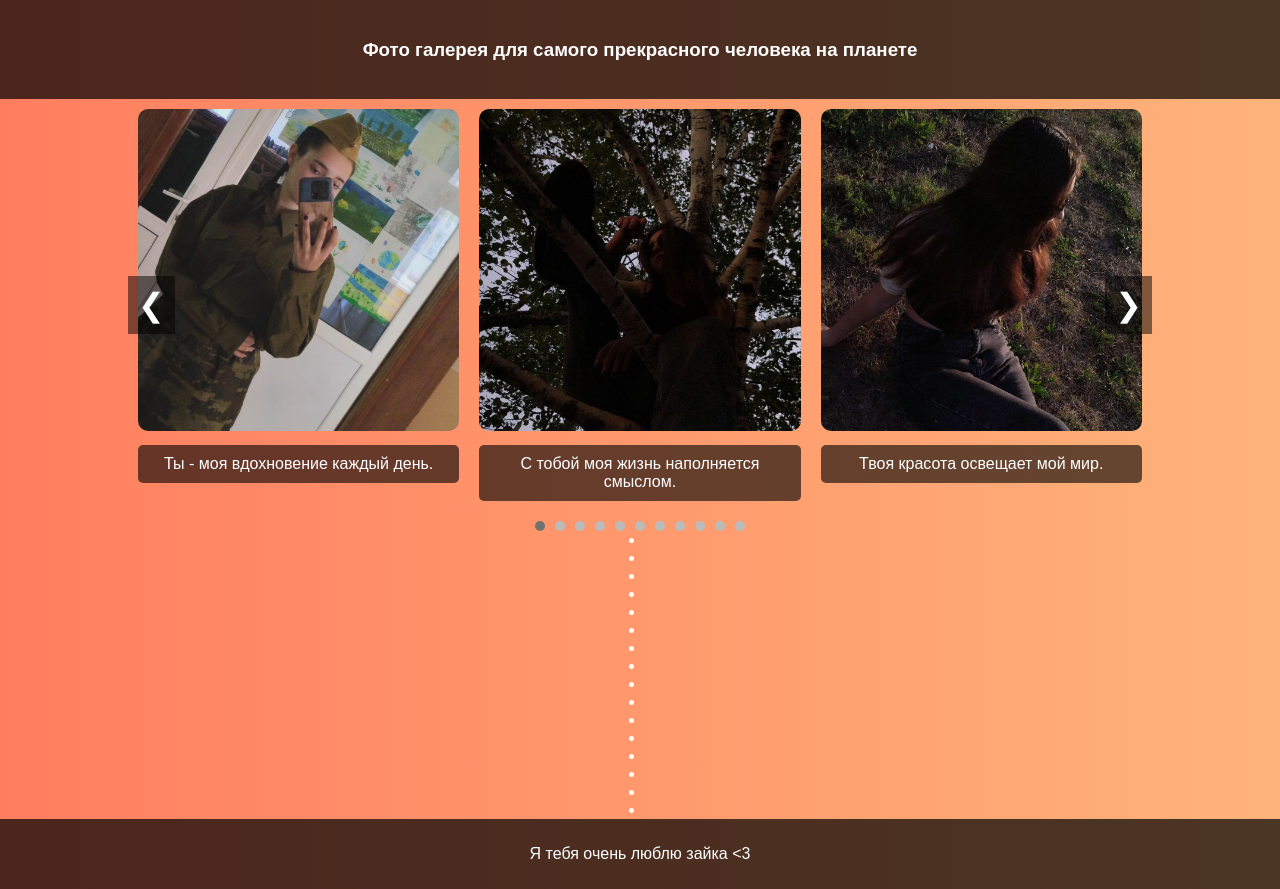
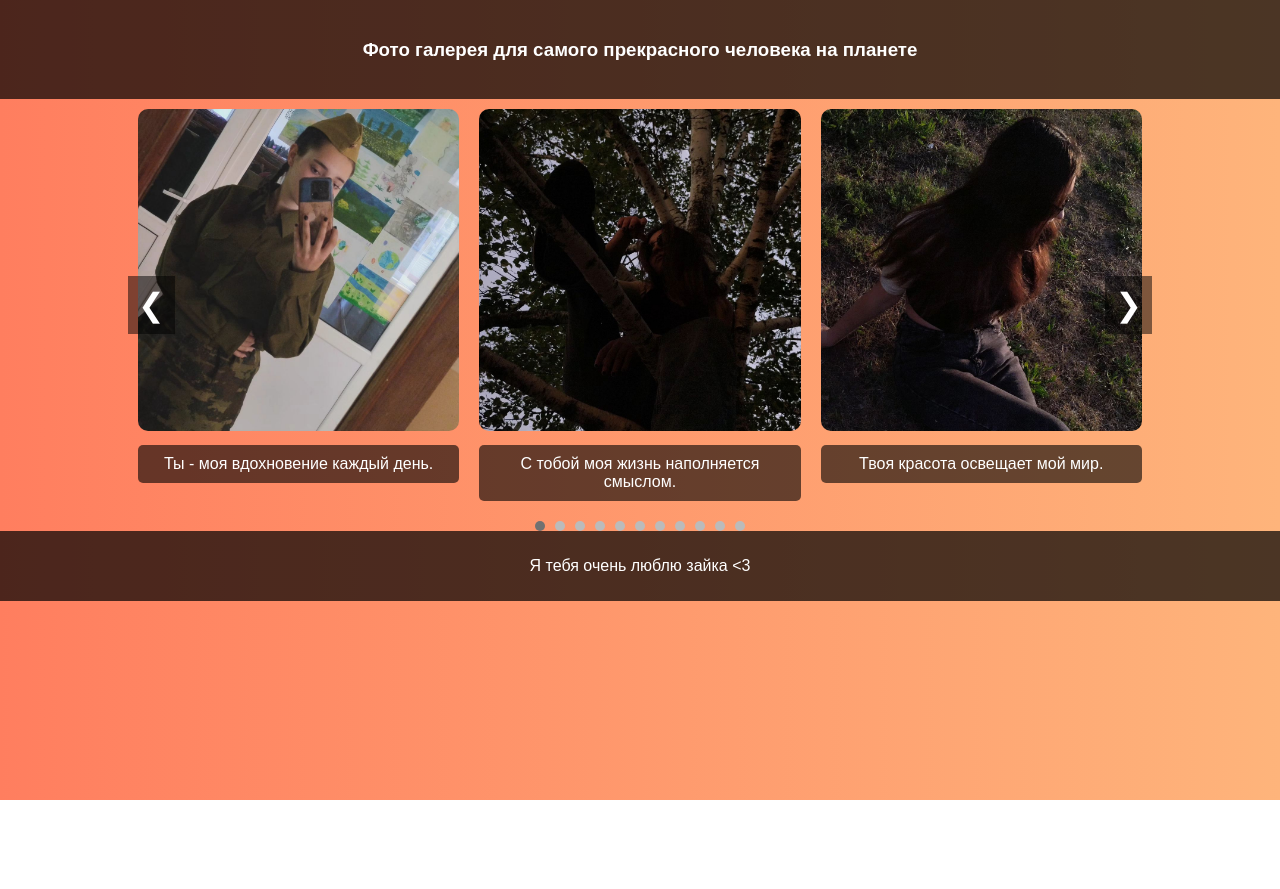
Before and after one commit to LightWolf11/iloveyou, a plain HTML site: page index.html in a window 1280 px wide. After the commit the page ends 800 px from the top, so only its background shows below. Drawn offline with Linux system fonts and the light colour scheme.

Commit message:
Update index.html

```diff
--- a/index.html
+++ b/index.html
@@ -120,23 +120,6 @@
 
         </div>
 
-        <li></li>
-
-        <li></li>
-        <li></li>
-        <li></li>
-        <li></li>
-        <li></li>
-        <li></li>
-        <li></li>
-        <li></li>
-        <li></li>
-        <li></li>
-        <li></li>
-        <li></li>
-        <li></li>
-        <li></li>
-        <li></li>
     </main>
     <footer>
         <p>Я тебя очень люблю зайка <3</p>
```
